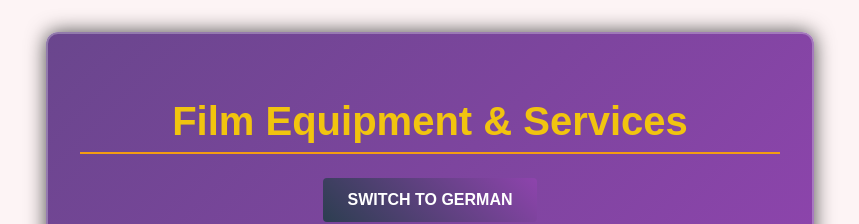
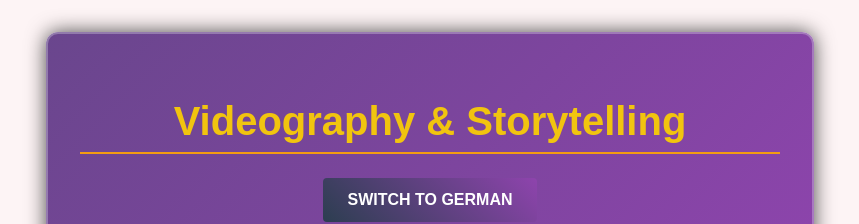
Before and after one commit to Wilfredoo/personal3.0, a React (Create React App) app: page /filmequipment in a window 1280 px wide. Shown: the top 224 px of the page, without its empty margins (210-1069 px from the left). Built offline with nearby package versions, Linux system fonts and the light colour scheme; a web font is replaced by a local one.

Commit message:
change in copy

```diff
--- a/src/components/FilmEquipment/FilmEquipment.jsx
+++ b/src/components/FilmEquipment/FilmEquipment.jsx
@@ -14,7 +14,7 @@ import {
 
 const texts = {
   EN: {
-    header: "Film Equipment & Services",
+    header: "Videography & Storytelling",
     equipment: {
       Camera: ["Blackmagic Pocket Cinema Camera 4K"],
       Lenses: [
@@ -44,7 +44,7 @@ const texts = {
     buttonText: "Switch to German"
   },
   DE: {
-    header: "Filmausrüstung & Dienstleistungen",
+    header: "Videografie & Storytelling",
     equipment: {
       Kamera: ["Blackmagic Pocket Cinema Camera 4K"],
       Objektive: [
@@ -83,6 +83,7 @@ const FilmEquipment = () => {
   return (
     <EquipmentContainer>
       <EquipmentHeader>{currentText.header}</EquipmentHeader>
+
       <TranslateButton onClick={toggleLanguage}>
         {currentText.buttonText}
       </TranslateButton>
```
